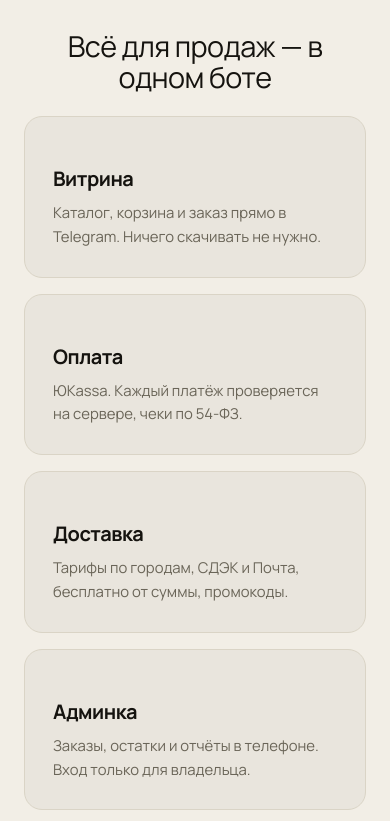
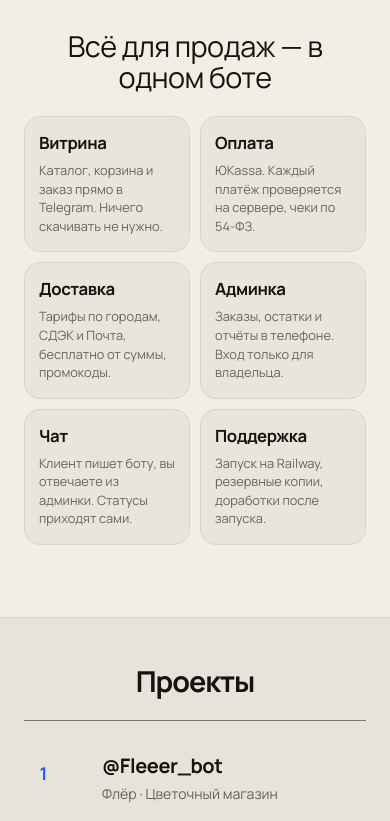
Before and after one commit to zhennyy/botforall, a React (Vite) app: page / in a window 390 px wide. Shown: the part 1805-2626 px from the top of the page. Built offline with nearby package versions, Linux system fonts and the light colour scheme.

Commit message:
Mobile: benefits in two columns

```diff
--- a/src/index.css
+++ b/src/index.css
@@ -342,3 +342,11 @@ footer nav.foot-links { border: 0; position: static; background: none; backdrop-
   .chat .more { display: none; }
   .chat .msg.done { animation-delay: calc(900ms + 3 * 650ms); }
 }
+
+/* «Всё для продаж»: две колонки на телефоне */
+@media (max-width: 560px) {
+  .benefits { grid-template-columns: 1fr 1fr; gap: 10px; }
+  .benefit { padding: 16px 14px; border-radius: 16px; }
+  .benefit h4 { margin: 0 0 8px; font-size: 1.05rem; }
+  .benefit p { font-size: .8rem; line-height: 1.45; }
+}
```
